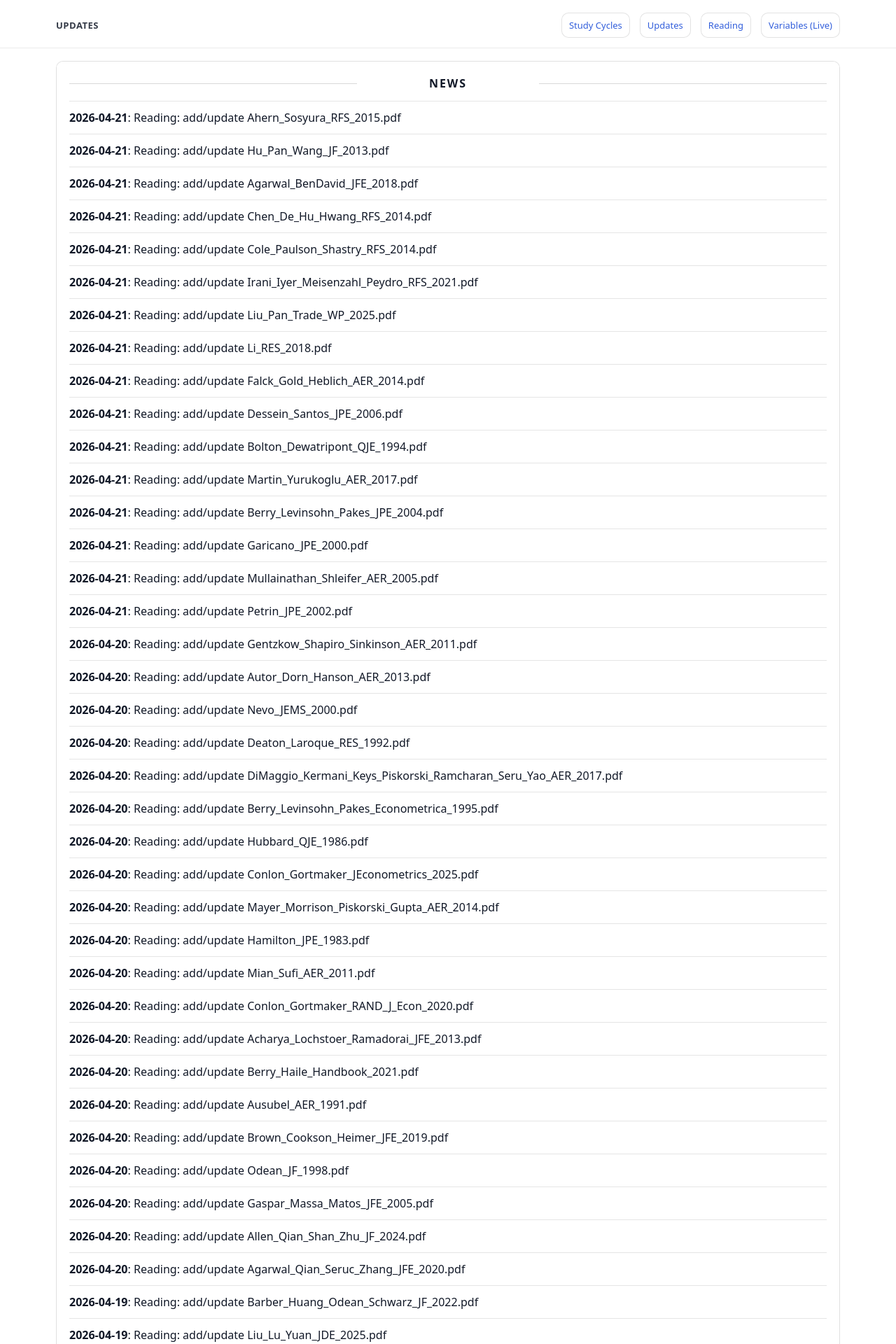
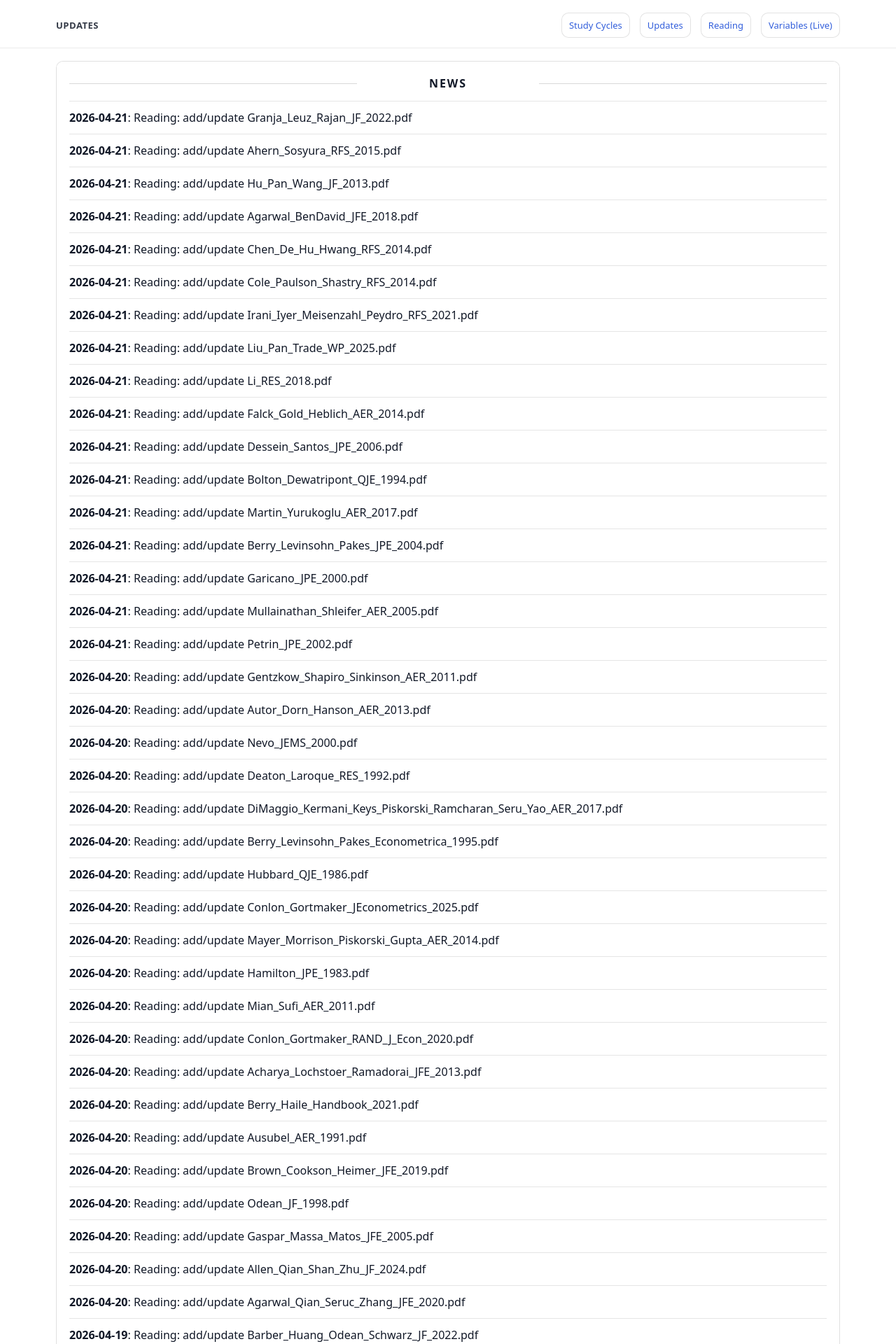
Before and after one commit to yaxinzn/study-archive, a Jekyll site: the page built from updates/index.md, in a window 1280 px wide. Shown: the top 1920 px of the page at 70% size. Built offline with Jekyll 4.4.1, drawn with Linux system fonts in a browser that asks for light colours; some of the changed text lies outside the part shown.

Commit message:
chore: update NEWS feed

```diff
--- a/_data/news.yml
+++ b/_data/news.yml
@@ -1,4 +1,7 @@
 # Auto-generated update history (sorted newest -> oldest). Do not edit manually.
+- ts: "1776771754"
+  date: "2026-04-21"
+  title: "Reading: add/update Granja_Leuz_Rajan_JF_2022.pdf"
 - ts: "1776770790"
   date: "2026-04-21"
   title: "Reading: add/update Ahern_Sosyura_RFS_2015.pdf"
```
